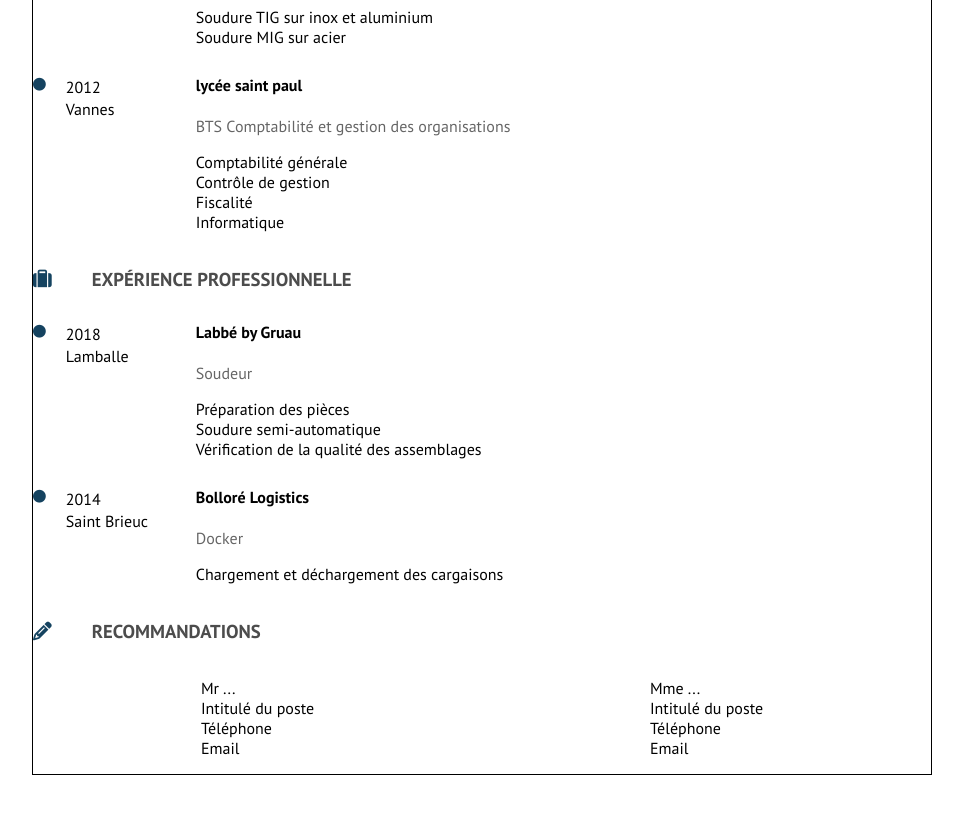
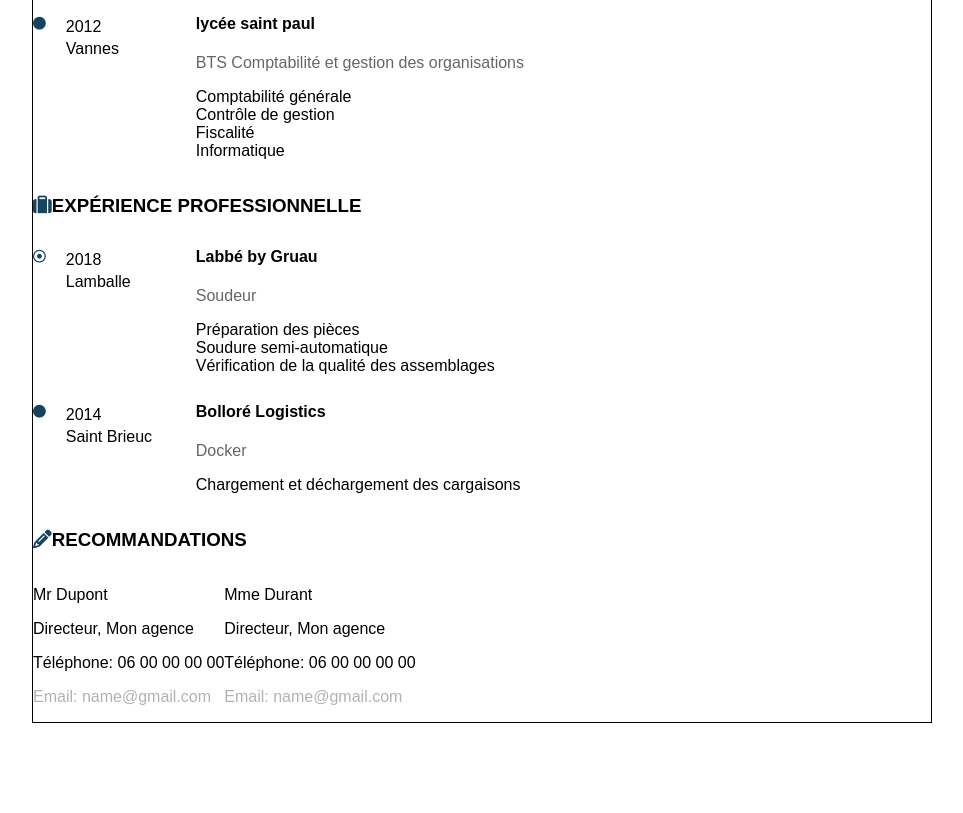
Before and after one commit to jmalassigne/CV-Malassigne-julien, a plain HTML site: page index.html in a window 1280 px wide. Shown: the part 1439-2252 px from the top of the page, without its empty margins (158-1121 px from the left). After the commit the page ends 2212 px from the top, so only its background shows below. Drawn offline with Linux system fonts and the light colour scheme.

Commit message:
HTML: Version finale HTML

```diff
--- a/index.html
+++ b/index.html
@@ -1,17 +1,17 @@
 <!DOCTYPE html>
-<html>
+<html lang="fr">
 <head>
 	<title>CV MALASSIGNE Julien</title>
 	<meta charset="utf-8">
 	<link rel="stylesheet" type="text/css" href="cv.css">
-	<link href="https://fonts.googleapis.com/css2?family=PT+Sans:wght@400;700&display=swap" rel="stylesheet">
+	<link href="https://fonts.googleapis.com/css2?family=Source+Sans+Pro:wght@300;400;600;700;900&display=swap" rel="stylesheet">
 	<meta name="viewport" content="width=device-width, initial-scale=1.0">
 	<script src="https://kit.fontawesome.com/18e82602f5.js" crossorigin="anonymous"></script>
 </head>
 <body>
 	<div class="contain">
 		<div class="leftside">
-			<img src="imag/photo.jpg" alt="Photo de profil" width="200px">
+			<img class="img" src="imag/photo.jpg" alt="Photo de profil" width="200px">
 			<h3>contact</h3>
 			<div class="text-contact">
 				<h4>Adresse</h4>
@@ -20,11 +20,11 @@
 				<p>06 61 21 04 56</p>
 				<h4>Email</h4>
 				<p><a href="mailto:j.malassigne22@gmail.com">j.malassigne22@gmail.com</a></p>
-					<h4>site web</h4>
-					<p>....</p>
+				<h4>Site web</h4>
+				<p><a href="https://jmalassigne.github.io/CV-Malassigne-julien/" target="_blank">jmalassigne.github.io</a></p>
 			</div>
 				<h3>à propos de moi</h3>
-				<p>Lorem ipsum dolor sit amet, consectetur adipiscing elit. Nulla velit risus, lobortis non ultricies ut, imperdiet ac lorem. Sed non vestibulum libero. Integer quam magna, molestie a rutrum non, malesuada a libero. Sed commodo a diam a pretium. Praesent fermentum, mi a mattis feugiat, ligula nulla aliquet urna, nec volutpat felis nunc a felis. Donec ac neque est. Vestibulum sapien erat, sollicitudin nec erat in, molestie tristique eros. Nunc sed interdum diam, sed fermentum odio. Suspendisse pellentesque et orci eget ultrices. Ut volutpat nisi imperdiet, dictum arcu tincidunt, vulputate libero. Integer eu turpis urna. Nam bibendum congue volutpat. Aliquam hendrerit egestas ipsum eu hendrerit.</p>
+				<p>Après après avoir effectué un BTS de comptabilité, au sein duquel j'ai recu une initiation à l'algorithmie et à la programmation, je me suis redirigé vers les métiers de l'industrie. Mais malgré plusieurs années passées dans le domaine de la soudure j'ai décidé de me réorienter dans le domaine du développement web. Mon initiation à la programmation réalisée au sein de mes études antérieures ayant été pour moi une source de satisfaction dans laquel je voulais persévérer. Dès lors je commenca à étudier le fonctionnement des languages FrontEnd et décidai par la suite de réaliser une formation, via la plateforme de formation Open Classrooms, pour approfondir et valider mes connaissances sur le sujet. </p>
 				<h3>loisirs</h3>
 				<div class='icone-loisirs'>
 					<p><i class="fas fa-running"></i></p>
@@ -34,10 +34,10 @@
 		</div>
 		<div class="rightside">
 			<div class="id">
-				<h1 class="line-height"><span class="prenom">julien</span> malassigne</h1>
+				<h1><span class="prenom">julien</span> malassigne</h1>
 				<h2><span class='underline'>Dével</span>oppeur web junior</h2>
 			</div>
-			<h3><i class="fas fa-graduation-cap"></i><span class="margin-left">Formation</span></h3>
+			<h3><i class="fas fa-graduation-cap"></i>Formation</h3>
 			<article>
 				<div class="puce">
 					<p><i class="far fa-dot-circle"></i></p>
@@ -84,10 +84,10 @@
 						Informatique</p>
 				</div>
 			</article>
-			<h3><i class="fas fa-suitcase"></i><span class='margin-left'>Expérience professionnelle</span></h3>
+			<h3><i class="fas fa-suitcase"></i>Expérience professionnelle</h3>
 			<article>
 				<div class="puce">
-					<p><i class="fas fa-circle"></i></p>
+					<p><i class="far fa-dot-circle"></i></p>
 				</div>
 				<div class='date'>
 					<p>2018</p>
@@ -115,19 +115,19 @@
 					<p>Chargement et déchargement des cargaisons</p>
 				</div>
 			</article>
-			<h3><i class="fas fa-pencil-alt"></i><span class="margin-left">recommandations</span></h3>
-			<article class="space-between">
+			<h3><i class="fas fa-pencil-alt"></i>recommandations</h3>
+			<article>
 				<div class="reco">
-					<p>Mr ...<br>
-						Intitulé du poste<br>
-						Téléphone<br>
-						Email</p>
+					<p class="capitalize">Mr Dupont</p>
+					<p>Directeur, Mon agence</p>
+					<p>Téléphone: 06 00 00 00 00</p>
+					<p><a href="mailto:#">Email: name@gmail.com</a></p>
 				</div>
 				<div class="reco">
-					<p>Mme ...<br>
-						Intitulé du poste<br>
-						Téléphone<br>
-						Email</p>
+					<p class="capitalize">Mme Durant</p>
+					<p>Directeur, Mon agence</p>
+					<p>Téléphone: 06 00 00 00 00</p>
+					<p><a href="mailto:#">Email: name@gmail.com</a></p>
 				</div>
 			</article>
 		</div>
```
Lines whose indentation alone changed are shown as unchanged.
